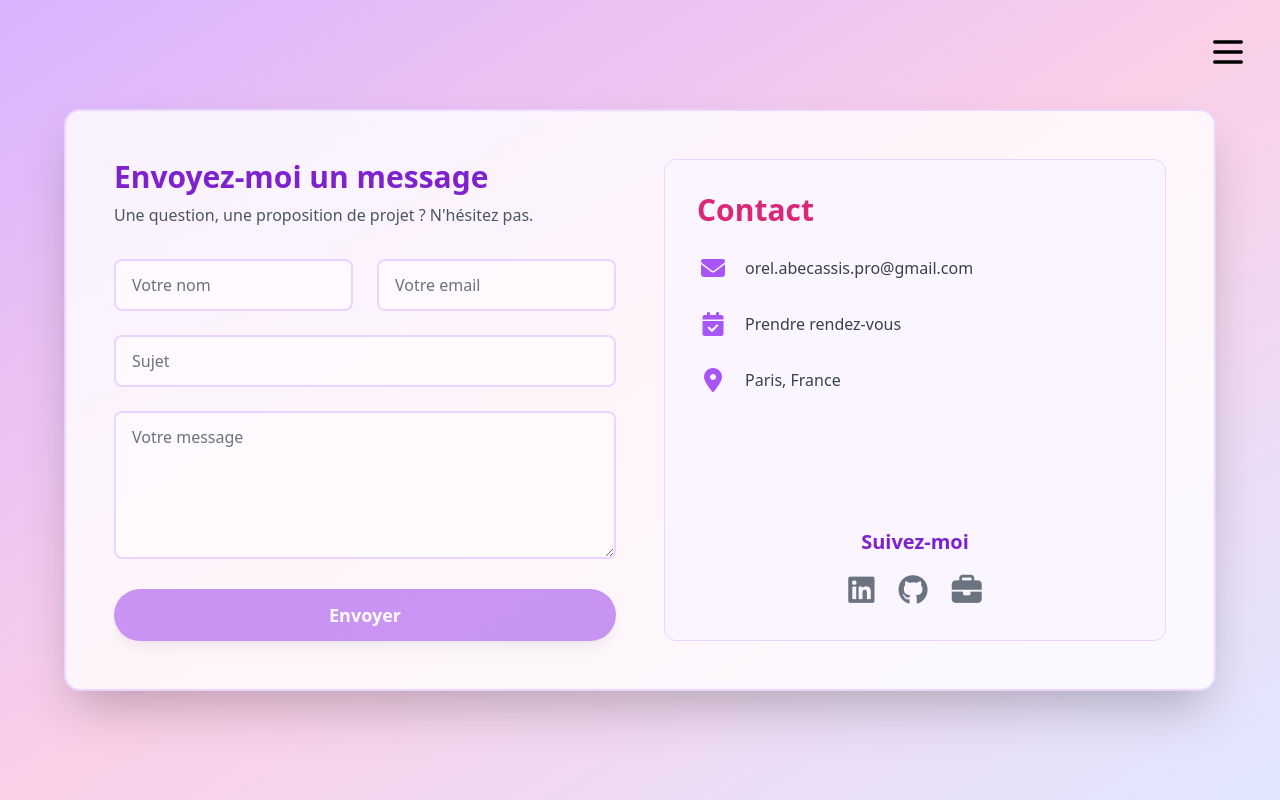
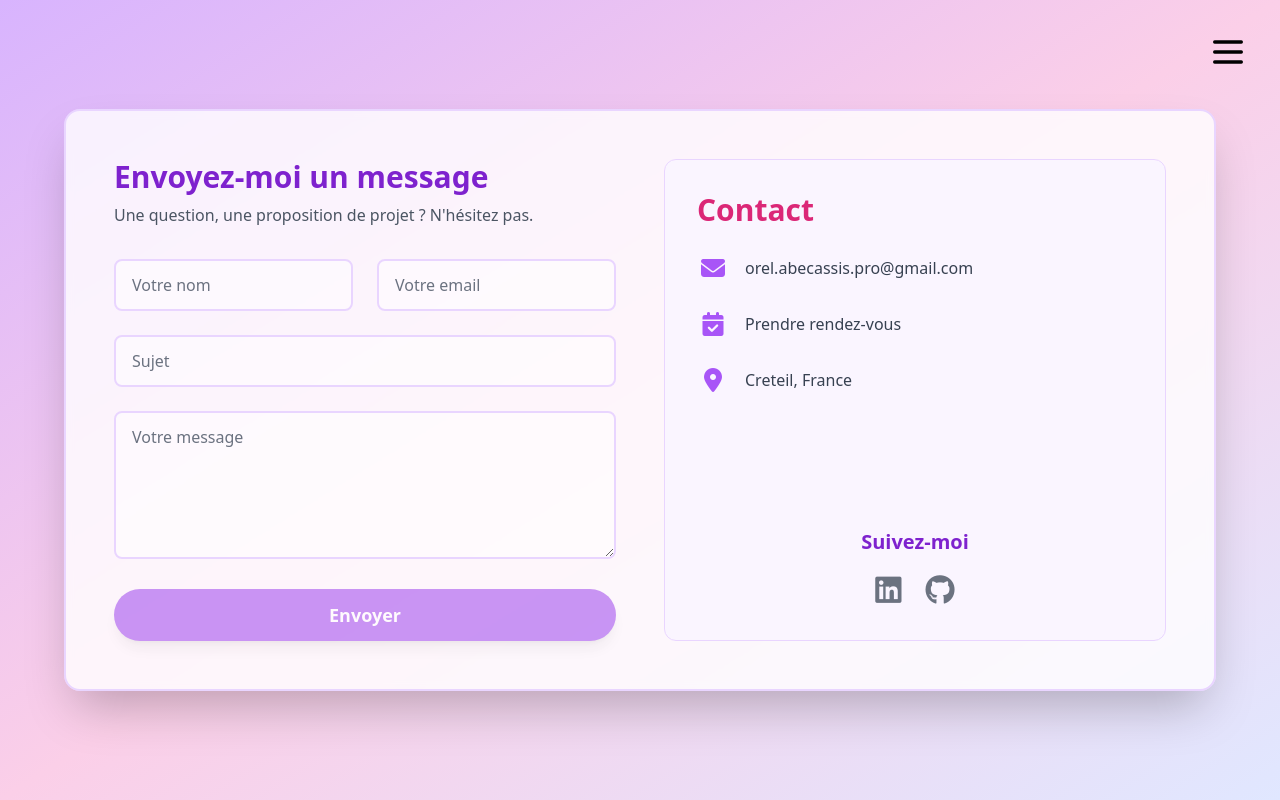
Before and after one commit to orelAbecassis/portfolio-tailwind, a Vue app: page /contact in a window 1280 px wide. Built offline with nearby package versions, Linux system fonts and the light colour scheme.

Commit message:
✨Update Contact.vue

```diff
--- a/src/view/Contact.vue
+++ b/src/view/Contact.vue
@@ -51,11 +51,11 @@
                   </li>
                   <li class="flex items-center space-x-4">
                     <i class="fas fa-calendar-check text-purple-500 text-2xl w-8 text-center"></i>
-                    <a href="https://calendly.com/votre-lien" target="_blank" rel="noopener noreferrer" class="hover:text-purple-700 transition-colors">Prendre rendez-vous</a>
+                    <a>Prendre rendez-vous</a>
                   </li>
                   <li class="flex items-center space-x-4">
                     <i class="fas fa-map-marker-alt text-purple-500 text-2xl w-8 text-center"></i>
-                    <span>Paris, France</span>
+                    <span>Creteil, France</span>
                   </li>
                 </ul>
               </div>
@@ -68,9 +68,7 @@
                   <a href="https://github.com/orelAbecassis" target="_blank" rel="noopener noreferrer" class="text-gray-500 hover:text-purple-600 transition-colors text-3xl">
                     <i class="fab fa-github"></i>
                   </a>
-                  <a href="https://www.malt.fr/profile/votre-profil" target="_blank" rel="noopener noreferrer" class="text-gray-500 hover:text-purple-600 transition-colors text-3xl">
-                    <i class="fas fa-briefcase"></i>
-                  </a>
+
                 </div>
               </div>
             </div>
```
